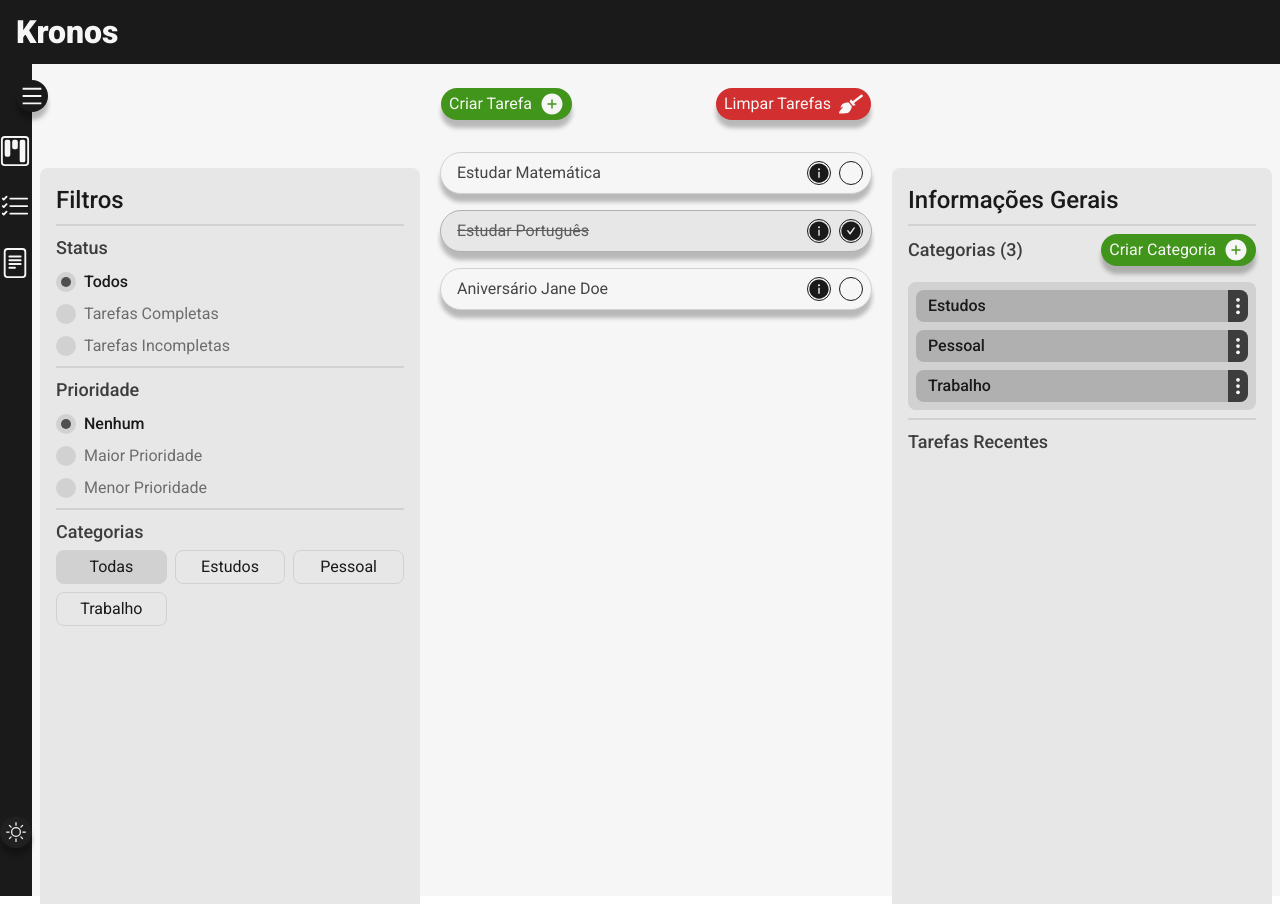
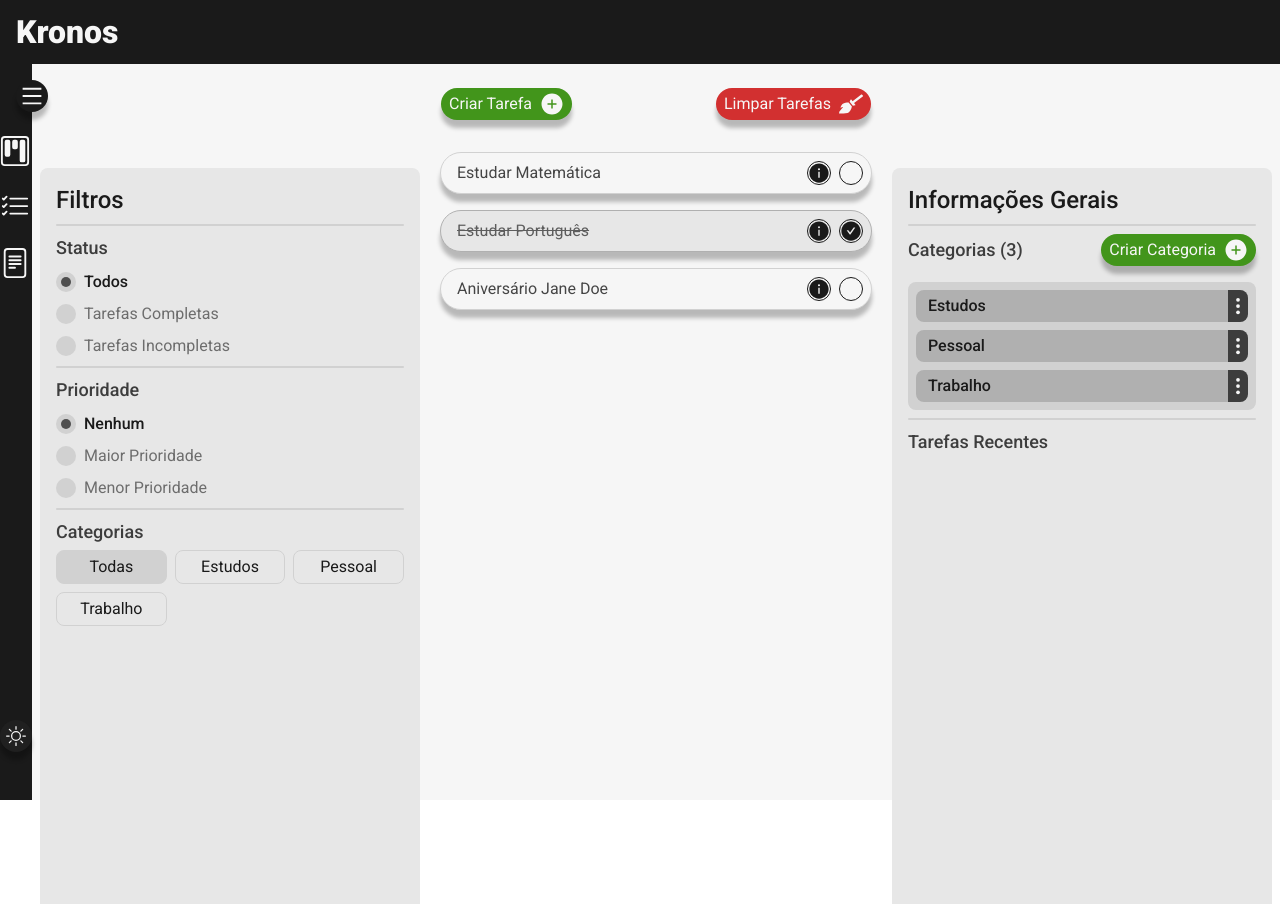
Before and after one commit to Bernardopog/kronos-app, a Next.js app in the folder apps/frontend/: page /pages/todo in a window 1280 px wide. Built offline with nearby package versions, Linux system fonts and the light colour scheme.

Commit message:
fix(frontend): fixes Navbar height in To-Do Page

```diff
--- a/apps/frontend/src/app/globals.css
+++ b/apps/frontend/src/app/globals.css
@@ -65,7 +65,7 @@
       "nav main main"
       "nav main main";
     grid-template-columns: 224px repeat(2, 1fr);
-    grid-template-rows: 4rem repeat(2, 1fr);
+    grid-template-rows: 4rem repeat(2, calc(50vh - 2rem));
   }
   .main-layout:has(#nav.closed) {
     grid-template-columns: 32px repeat(2, 1fr);
```
